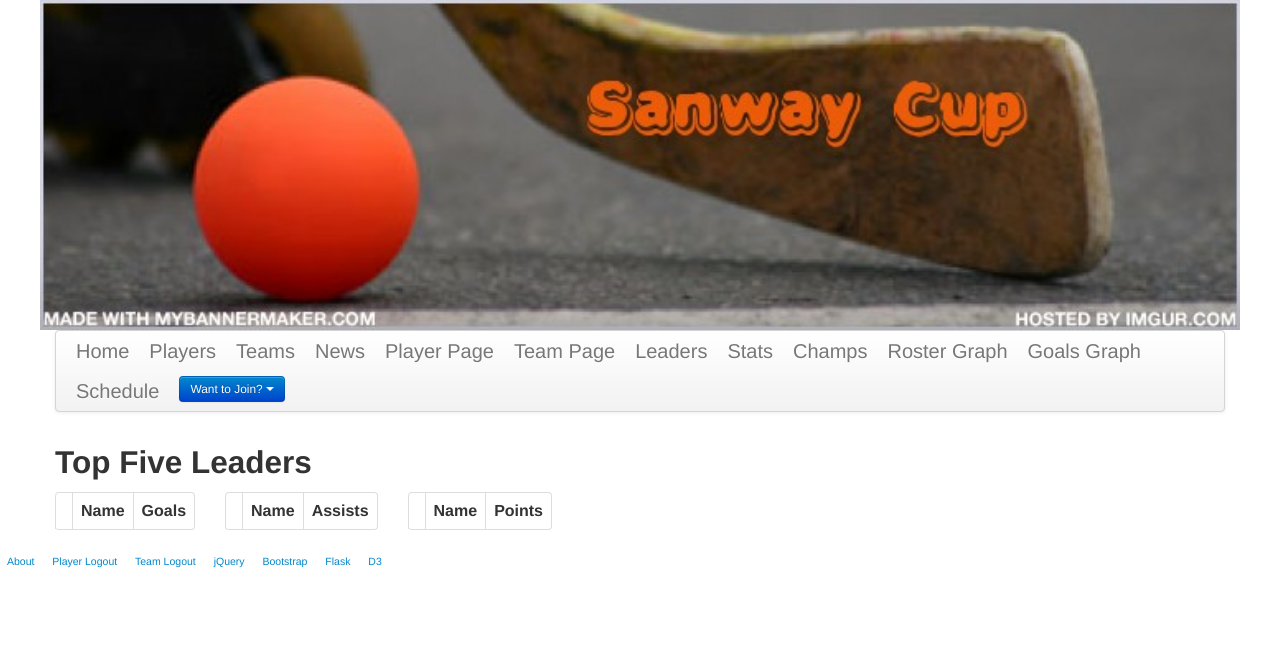
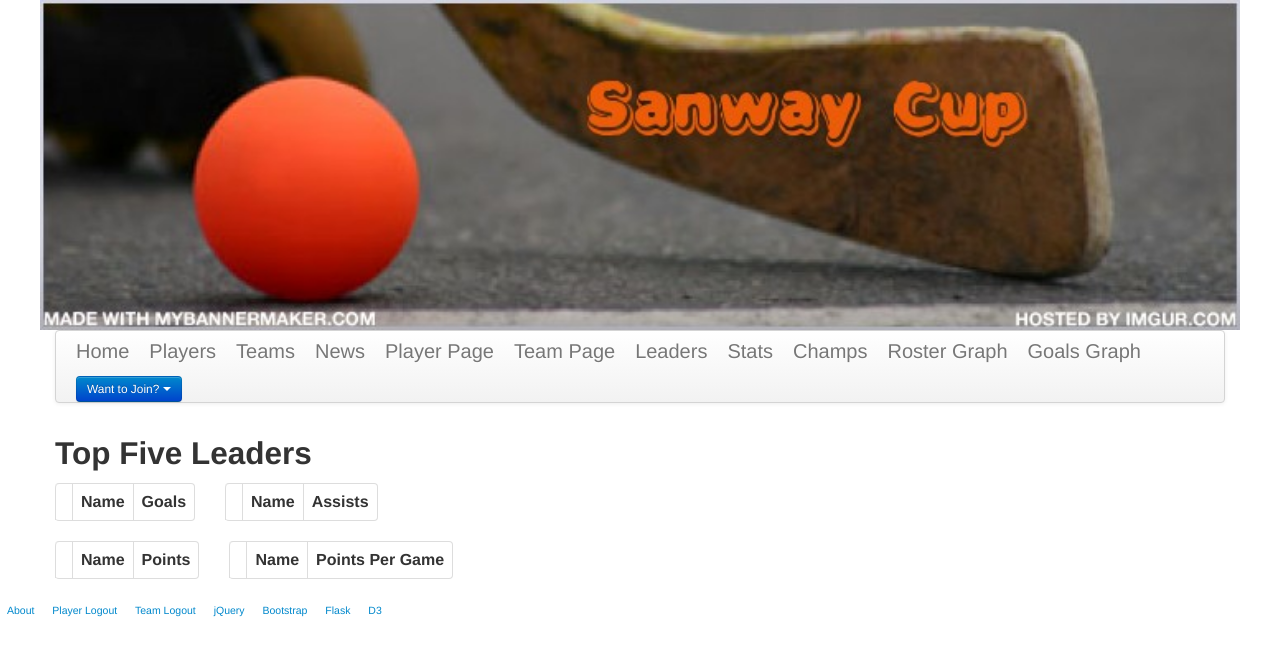
Before and after one commit to fras2560/hockey_sanway, a Flask app: page /leaders in a window 1280 px wide. Shown: the top 656 px of the page. Run offline with Flask 2, Linux system fonts and the light colour scheme; the visitor is signed in with stand-in values (Sample User, id 1); tables that the repository leaves empty or names only in its code hold one stand-in row (values such as "Sample post"); data that the repository does not hold is empty; some libraries are stand-ins or nearby versions.

Commit message:
updated leader to include ppg and got rid of schedule

```diff
--- a/sanway/templates/base.html
+++ b/sanway/templates/base.html
@@ -32,7 +32,6 @@
     			<a class="brand" href="/championships">Champs</a>
     			<a class="brand" href="/roster/graph">Roster Graph</a>
     			<a class="brand" href="/player/graph">Goals Graph</a>
-    			<a class="brand" href="/schedule2">Schedule</a>
 
     			<div class="btn-group">
 				  <a class="btn btn-primary btn-small dropdown-toggle" data-toggle="dropdown" href="#">
--- a/sanway/templates/leader.html
+++ b/sanway/templates/leader.html
@@ -2,7 +2,7 @@
 {% block content %}
 <h2>Top Five Leaders</h2>
 <div class="row">
-	<div class="span 4">
+	<div class="span 6">
 	<table class='table table-bordered'>
 		<thead>
 			<tr>
@@ -33,7 +33,7 @@
 		</tbody>
 	</table>
 	</div>
-	<div class="span 4">
+	<div class="span 6">
 	<table class='table table-bordered'>
 		<thead>
 			<tr>
@@ -64,8 +64,9 @@
 		</tbody>
 	</table>
 	</div>
-
-	<div class="span 4">
+</div>
+<div class="row">
+	<div class="span 6">
 	<table class='table table-bordered'>
 		<thead>
 			<tr>
@@ -97,6 +98,38 @@
 		</tbody>
 	</table>
 	</div>
+	<div class="span 6">
+	<table class='table table-bordered'>
+		<thead>
+			<tr>
+				<th>
+				</th>
+				<th>
+				Name
+				</th>
+				<th>
+				Points Per Game
+				</th>
+			</tr>
+		</thead>
+		<tbody>
+			{% for player in ppg %}
+			<tr>
+				<th>
+				<img src="player/picture/{{player.player_id}}" class="img-polaroid " width="50" height="50">
+				</th>
+				<th>
+				{{player.Name}}
+				</th>
+				<th>
+				{{player.Points_per_game}}
+				</th>
+			</tr>
+			{% endfor %}
+
+		</tbody>
+	</table>
+	</div>
 </div>
 <script type="text/javascript">
     jQuery(document).ready(function ($) {
--- a/sanway/views.py
+++ b/sanway/views.py
@@ -61,11 +61,15 @@
     query = '''SELECT * FROM v_player_stats WHERE Year = %s
             ORDER BY Points DESC LIMIT 5''' % 2013
     points_leaders = selectAll(query)
+    query = '''SELECT * FROM v_player_stats WHERE Year = %s
+            ORDER BY Points_per_game DESC LIMIT 5''' % 2013
+    ppg = selectAll(query)
     return render_template('leader.html',
                            goal_leaders=goal_leaders,
                            years=years,
                            points_leaders=points_leaders,
-                           assist_leaders=assist_leaders
+                           assist_leaders=assist_leaders,
+                           ppg=ppg
                            )
 
 @app.route('/picture/<int:id>')
@@ -763,7 +767,7 @@
             team_dictionary['size'] = 0
         else:
             team_dictionary['children'] = player_list
-        team_list.append(team_dictionary)
+            team_list.append(team_dictionary)
     tree['children'] = team_list
     return json.dumps(tree)
 
```
Also changed, not shown: 1 other file.
